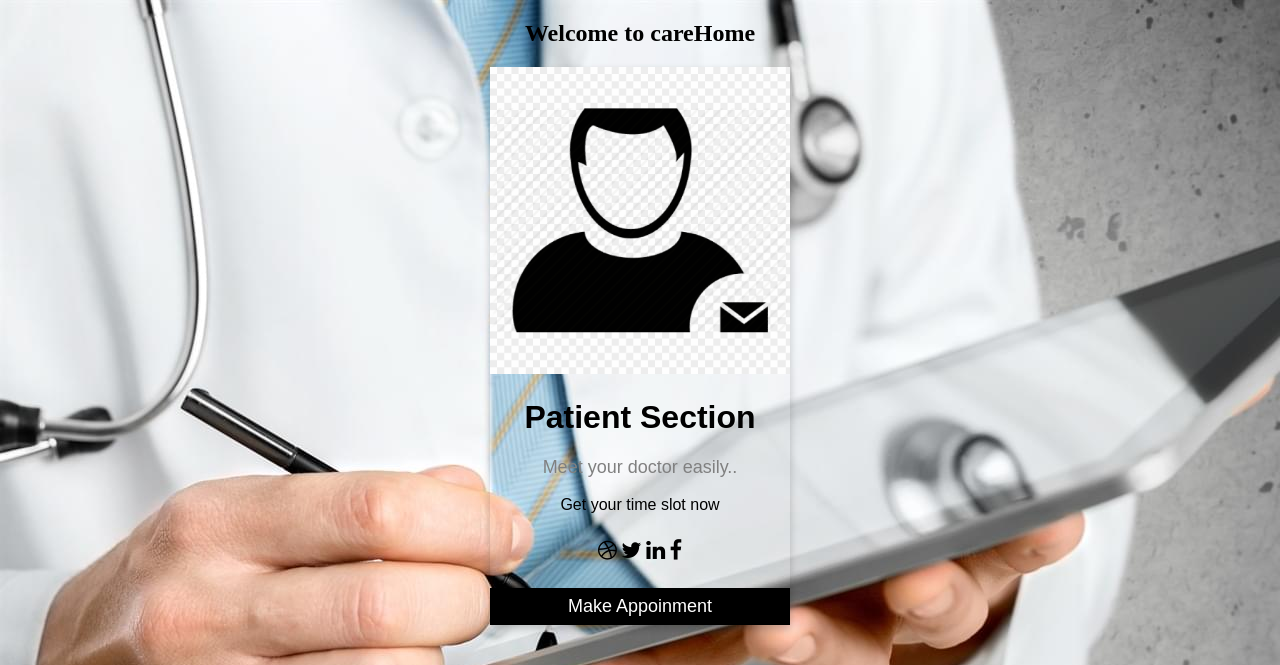
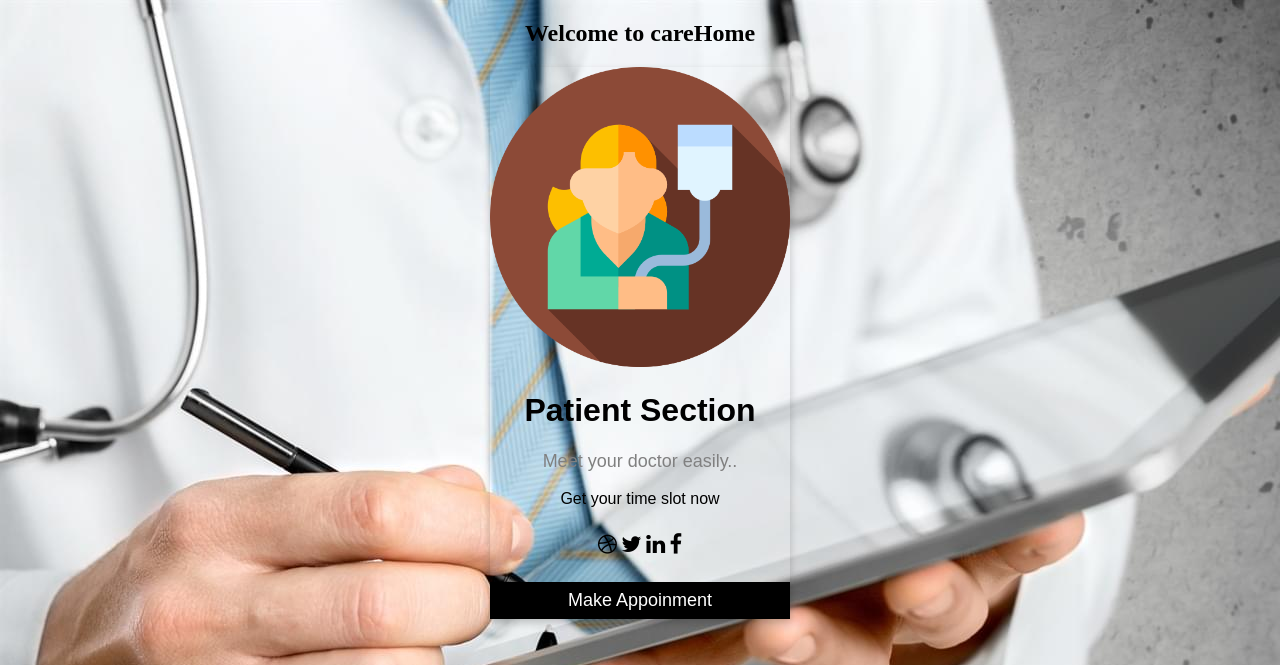
Before and after one commit to Madhuka164/Medical_Services_System, a PHP site: page /patient_pro.php in a window 1280 px wide. Shown: the top 665 px of the page. Run offline with PHP 8.4, Linux system fonts and the light colour scheme; a user stored in the database is signed in.

Commit message:
finish 11/9

```diff
--- a/html/patient_pro.php
+++ b/html/patient_pro.php
@@ -65,7 +65,7 @@ button:hover, a:hover {
 <h2 style="text-align:center">Welcome to careHome</h2>
 
 <div class="card">
-  <img src="cat.png" alt="John" style="width:100%">
+  <img src="paz.png" alt="John" style="width:100%">
   <h1>Patient Section</h1>
   <p class="title">Meet your doctor easily..</p>
   <p>Get your time slot now</p>
```
Also changed, not shown: html/paz.png (added).
